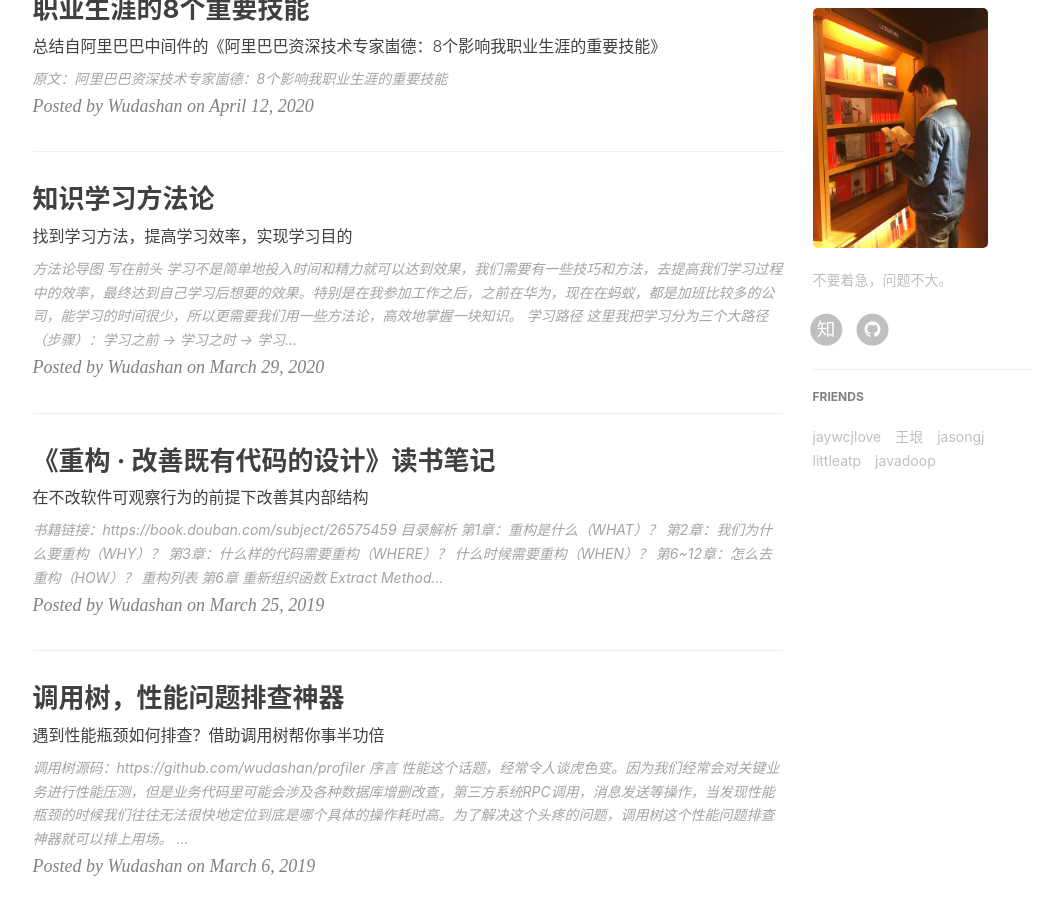
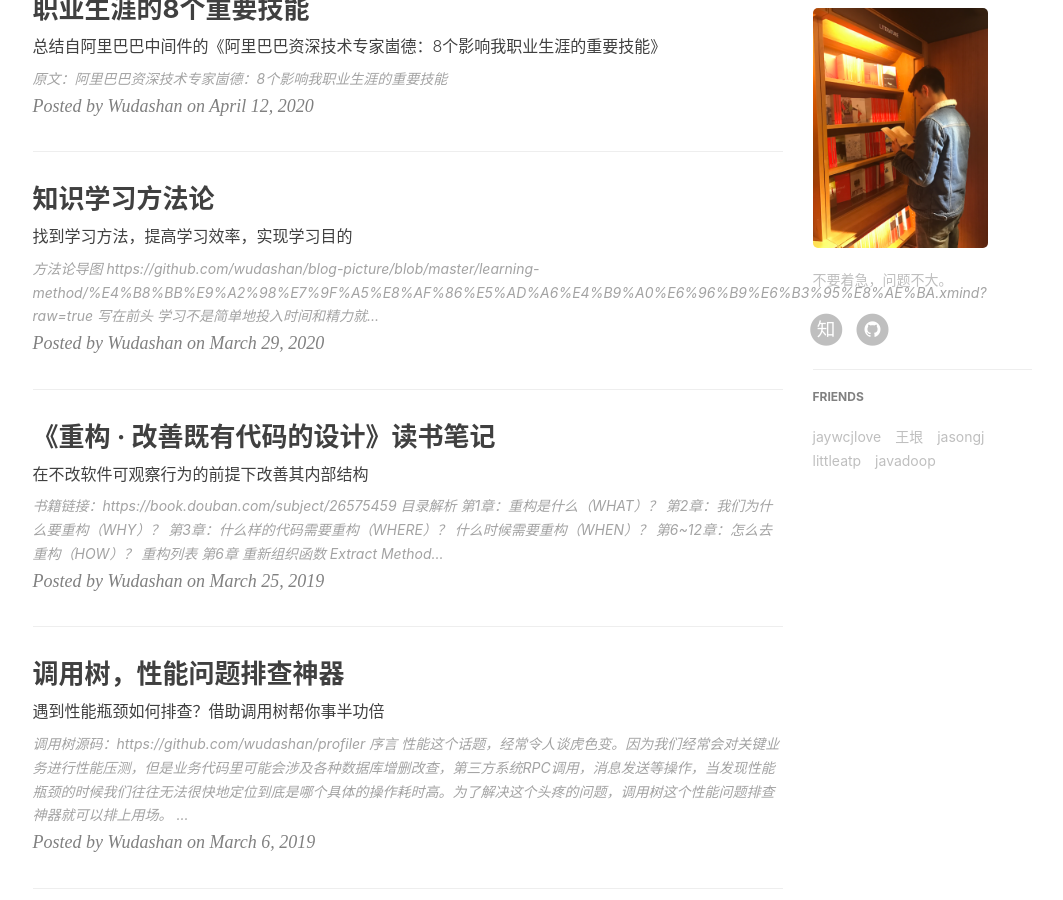
Before and after one commit to wudashan/wudashan.github.io, a Jekyll site: the page built from index.html, in a window 1280 px wide and 900 px high, scrolled down 737 px. Shown: the whole window, without its empty margins (135-1198 px from the left). Built offline with Jekyll 4.4.1, drawn with Linux system fonts in a browser that asks for light colours; nearby versions of some CDN libraries; the list of posts is cut into pages by our own code; comment, search, counter and statistics services are not loaded; part of the change alters nothing that is shown.

Commit message:
no message

```diff
--- a/_posts/2020-03-29-Learning-Method.markdown
+++ b/_posts/2020-03-29-Learning-Method.markdown
@@ -14,6 +14,8 @@ tags:
 # 方法论导图
 
 ![](https://raw.githubusercontent.com/wudashan/blog-picture/master/learning-method/%E7%9F%A5%E8%AF%86%E5%AD%A6%E4%B9%A0%E6%96%B9%E6%B3%95%E8%AE%BA.png)
+
+[https://github.com/wudashan/blog-picture/blob/master/learning-method/%E4%B8%BB%E9%A2%98%E7%9F%A5%E8%AF%86%E5%AD%A6%E4%B9%A0%E6%96%B9%E6%B3%95%E8%AE%BA.xmind?raw=true](https://github.com/wudashan/blog-picture/blob/master/learning-method/%E4%B8%BB%E9%A2%98%E7%9F%A5%E8%AF%86%E5%AD%A6%E4%B9%A0%E6%96%B9%E6%B3%95%E8%AE%BA.xmind?raw=true)
 
 # 写在前头
 
```
